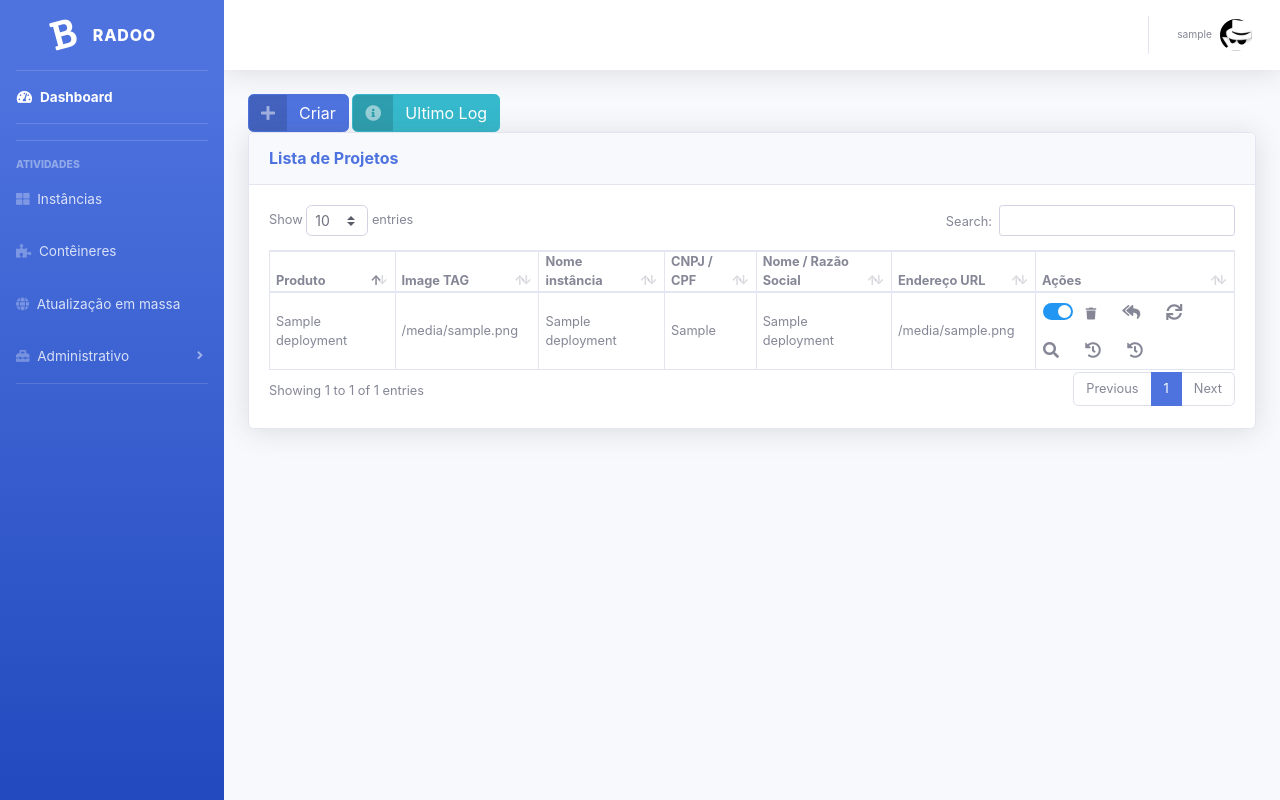
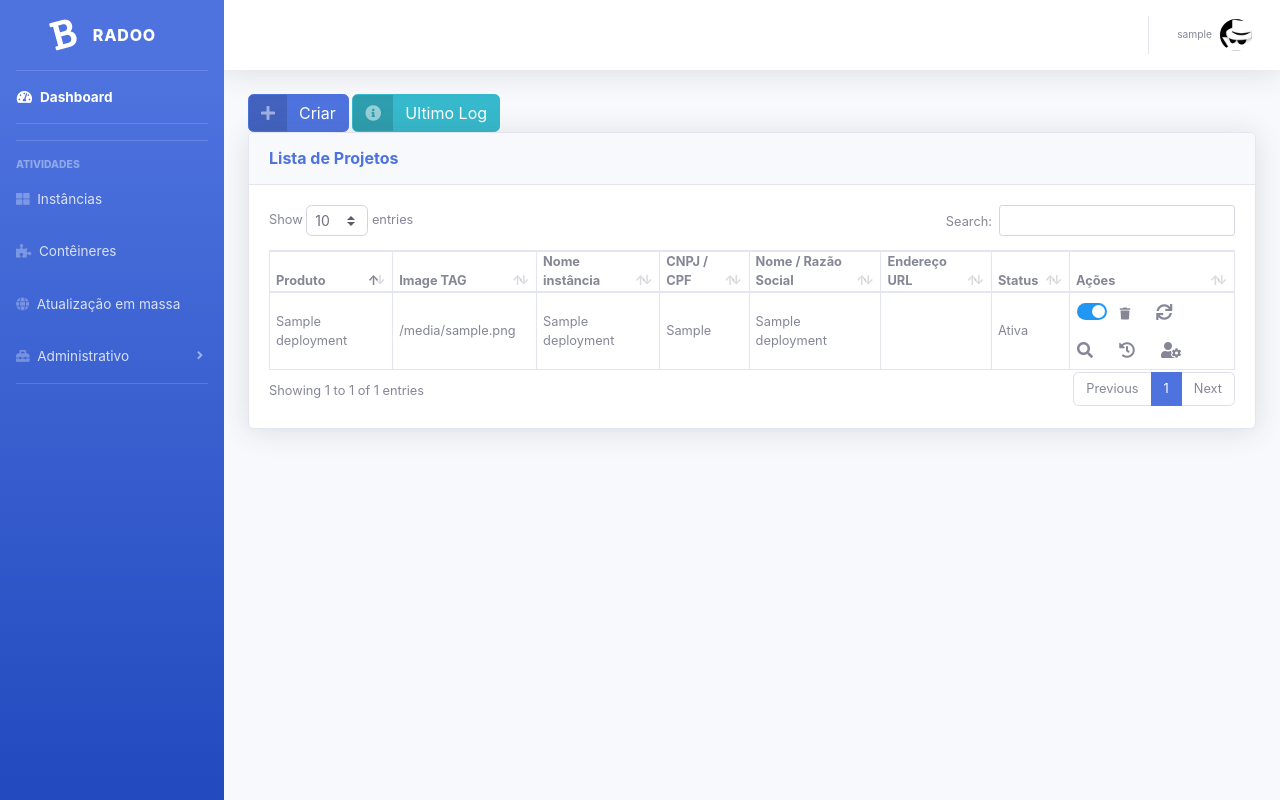
Before and after one commit to marbueno/Bradoo, a Django app: template site/bradoo/templates/containers/deployments.html in a window 1280 px wide. Run offline with Django 3.2, Linux system fonts and the light colour scheme; a user stored in the database is signed in; tables that the repository leaves empty hold one stand-in row (values such as "Sample post"); the template is opened without the code that fills it: values that come from a table or form of the project are taken from there, most other values are stand-ins (such as "Sample title", 1, 10 or a date in 2020); lists and menus that the app fills with data are empty; some libraries are stand-ins or nearby versions.

Commit message:
Tarefas - Slide 5

```diff
--- a/site/bradoo/static/js/list_containers.js
+++ b/site/bradoo/static/js/list_containers.js
@@ -325,8 +325,12 @@ function showBuildLog(build_id) {
             url: "http://18.219.63.233:5000/build/log/" + build_id + "/",
             datatype: "json",
             success: function (result) {
-                console.log(result);
-                $('#logBuild').html(result.toString().replace(/\n/g, "<br />"));
+                if (result.indexOf('==========================') !== -1){
+                    $('#logBuild').html(result.substring(result.indexOf('==========================')).toString().replace(/\n/g, "<br />"));
+                }
+                else{
+                    $('#logBuild').html("Dados Indisponíveis");
+                }
             }
         })
     }
--- a/site/bradoo/templates/containers/deployments.html
+++ b/site/bradoo/templates/containers/deployments.html
@@ -46,6 +46,7 @@
                     <th>CNPJ / CPF</th>
                     <th>Nome / Razão Social</th>
                     <th>Endereço URL</th>
+                    <th>Status</th>
                     <th>Ações</th>
                 </tr>
                 </thead>
@@ -57,7 +58,8 @@
                     <td>{{ deployment.name }}</td>
                     <td>{{ deployment.cnpj_cpf }}</td>
                     <td>{{ deployment.nome_razaosocial }}</td>
-                    <td>{{ deployment.url_image }}</td>
+                    <td></td>
+                    <td>{% if deployment.replicas %}Ativa{% else %}Desativada{% endif %}</td>
                     <td class="acoes">
 
                         <div class="row">
@@ -71,22 +73,23 @@
                                 <input name="deployment" value="{{ deployment.name }}" type="hidden">
                                 <button class="btn" id="rm-image-btn"  title="Excluir instância"><i class="fa fa-trash"></i></button>
                             </form>
-                            <form id="back-deployment-{{ deployment.name  }}">
+                            <!-- <form id="back-deployment-{{ deployment.name  }}">
                                 <input name="deployment" value="{{ deployment.name }}" type="hidden">
                                 <button class="btn"><i class="fas fa-reply-all" title="Efetuar Rollback"></i></button>
-                            </form>
+                            </form> -->
                             <button class="btn" data-toggle="modal" data-target="#updateJob" title="Atualizar Instância" onclick="setValuesFields('{{ deployment.name }}')""><i class="fas fa-sync"></i></button>
                             <form id="backup-deployment-{{ deployment.name  }}">
                                 <input name="deployment" value="{{ deployment.name }}" type="hidden">
                                 <button class="btn"><i class="fas fa-search" title="Efetuar Backup"></i></button>
                             </form>
-                            <button class="btn" data-toggle="modal" data-target="#logJob" title="Visualizar Log" data-toggle="modal" onclick="javascript:showBuildLog('{{ deployment.build_id }}')"><i class="fas fa-history"></i></button>
 
                             <form id="log-pod-{{ deployment.container_name }}">
                                 <input name="name" value="{{ deployment.container_name }}" type="hidden">
                                 <input name="namespace" value="{{ deployment.namespace }}" type="hidden">
                                 <button class="btn" title="Visualizar Log"><i class="fas fa-history"></i></button>
                             </form>
+
+                            <button class="btn" data-toggle="modal" data-target="#logJob" title="Dados Administrativos" data-toggle="modal" onclick="javascript:showBuildLog('{{ deployment.build_id }}')"><i class="fas fa-user-cog"></i></button>
                         </div>
                     </td>
                 </tr>
```
